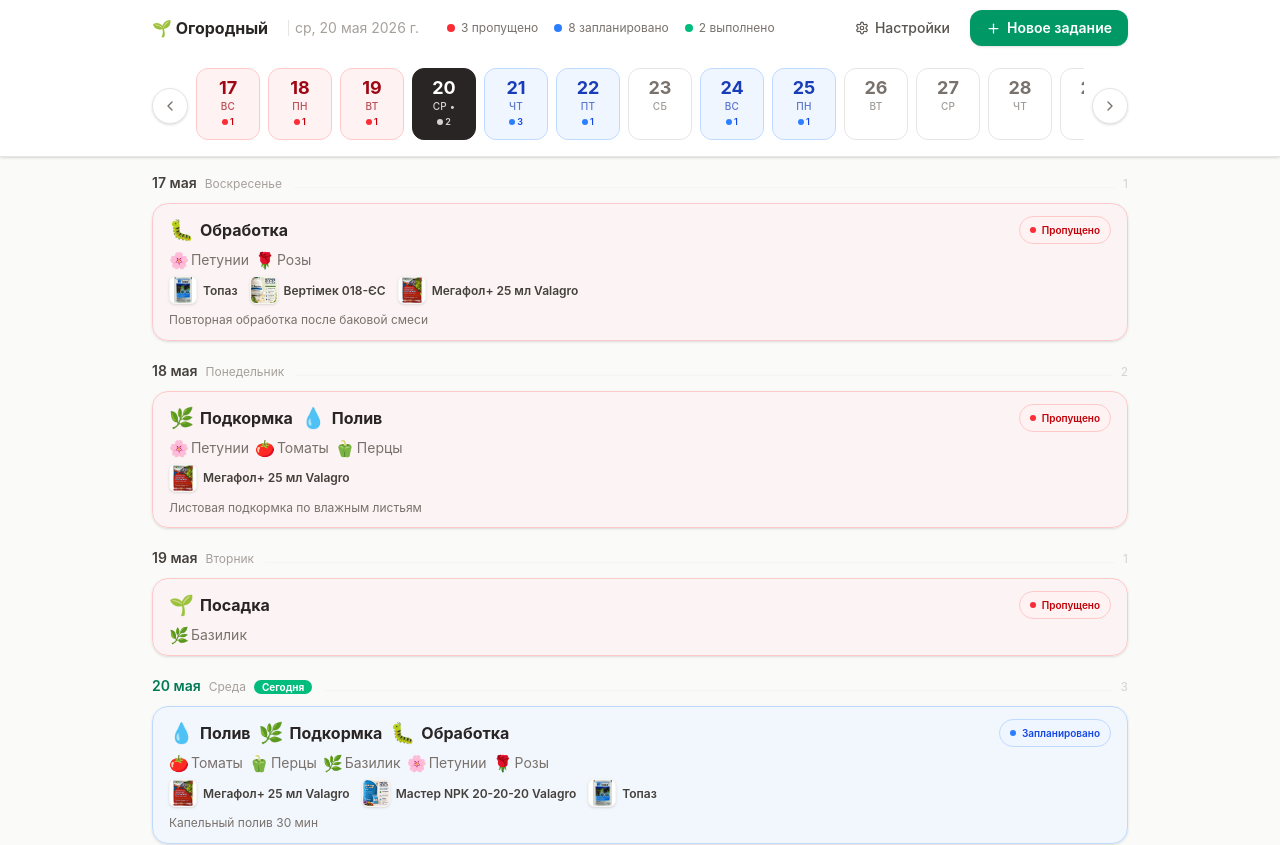
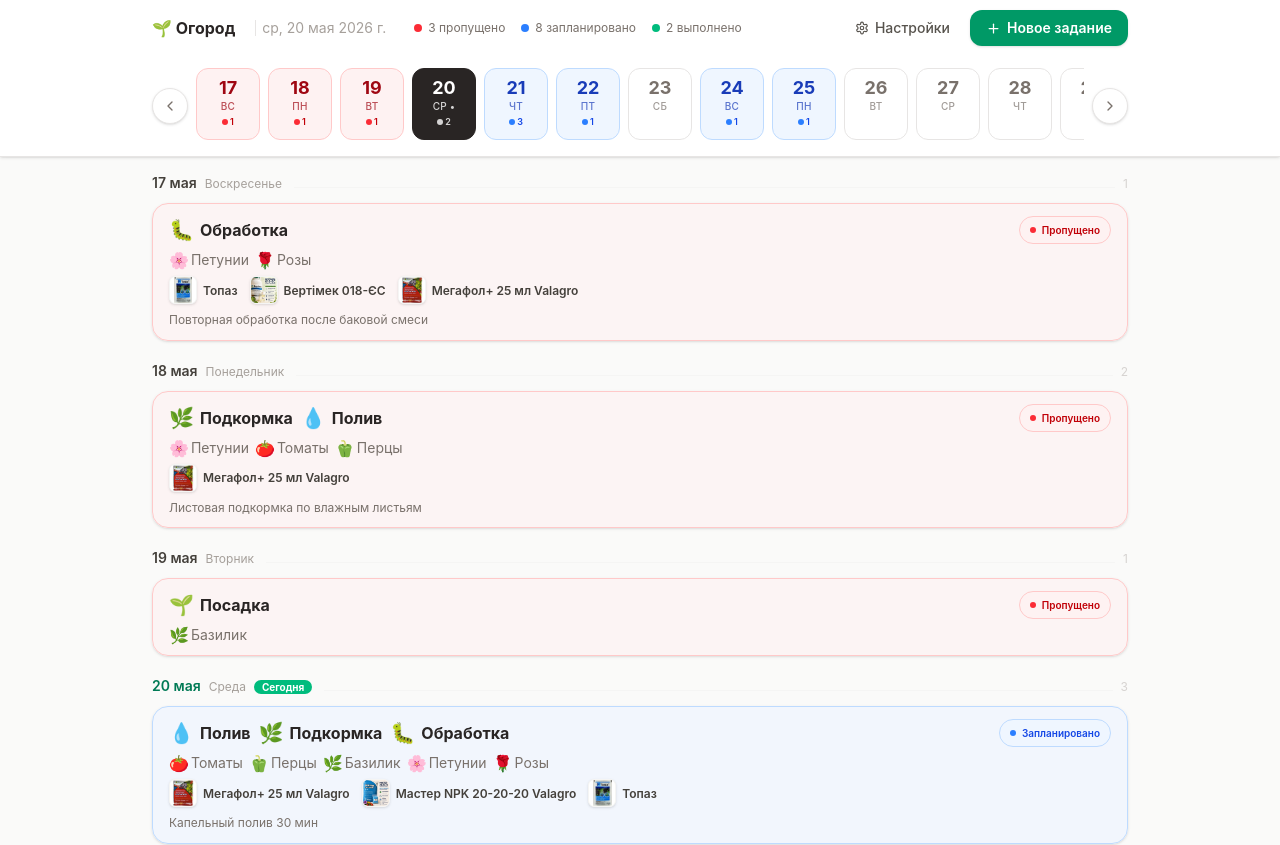
Before and after one commit to artemtraino-code/garden-calendar-app, a React (Vite) app: page / in a window 1280 px wide. Shown: the top 845 px of the page. Built offline with nearby package versions, Linux system fonts and the light colour scheme.

Commit message:
Rename app header to garden

```diff
--- a/index.html
+++ b/index.html
@@ -3,7 +3,7 @@
   <head>
     <meta charset="UTF-8" />
     <meta name="viewport" content="width=device-width, initial-scale=1.0" />
-    <title>Огородный календарь</title>
+    <title>Огород</title>
   </head>
   <body>
     <div id="root"></div>
--- a/src/components/mockups/garden-cards/Design1.tsx
+++ b/src/components/mockups/garden-cards/Design1.tsx
@@ -822,7 +822,7 @@ export function Design1() {
       <header className="bg-white border-b border-stone-200 sticky top-0 z-20 shadow-sm">
         <div className="max-w-5xl mx-auto px-4 sm:px-6 h-14 flex items-center gap-3 sm:gap-5">
           <div className="flex-shrink-0">
-            <span className="text-base font-bold text-stone-800">🌱 Огородный</span>
+            <span className="text-base font-bold text-stone-800">🌱 Огород</span>
           </div>
 
           <div className="hidden sm:flex items-center gap-1.5 text-sm text-stone-400 flex-shrink-0">
```
